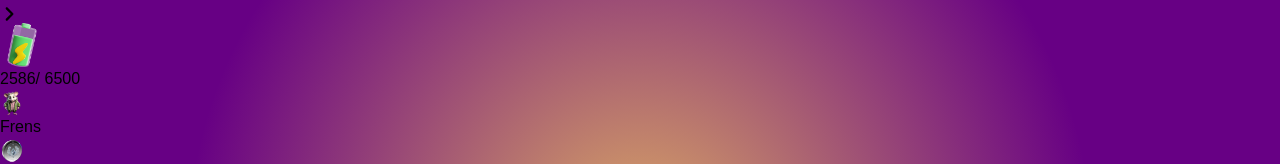
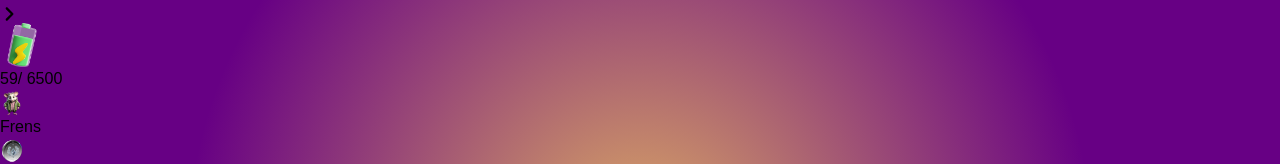
Before and after one commit to Anik0jr/Jugo-Coin, a React (Vite) app: page / in a window 1280 px wide. Shown: the part 153-317 px from the top of the page. Built offline with nearby package versions, Linux system fonts and the light colour scheme.

Commit message:
Update App.tsx

```diff
--- a/src/App.tsx
+++ b/src/App.tsx
@@ -5,9 +5,9 @@ import { bear, coin, highVoltage, notcoin, rocket, trophy } from './images';
 
 const App = () => {
   const [points, setPoints] = useState(0);
-  const [energy, setEnergy] = useState(2532);
+  const [energy, setEnergy] = useState(5);
   const [clicks, setClicks] = useState<{ id: number, x: number, y: number }[]>([]);
-  const pointsToAdd = 12;
+  const pointsToAdd = 5;
   const energyToReduce = 12;
 
   const handleClick = (e: React.MouseEvent<HTMLDivElement, MouseEvent>) => {
```
